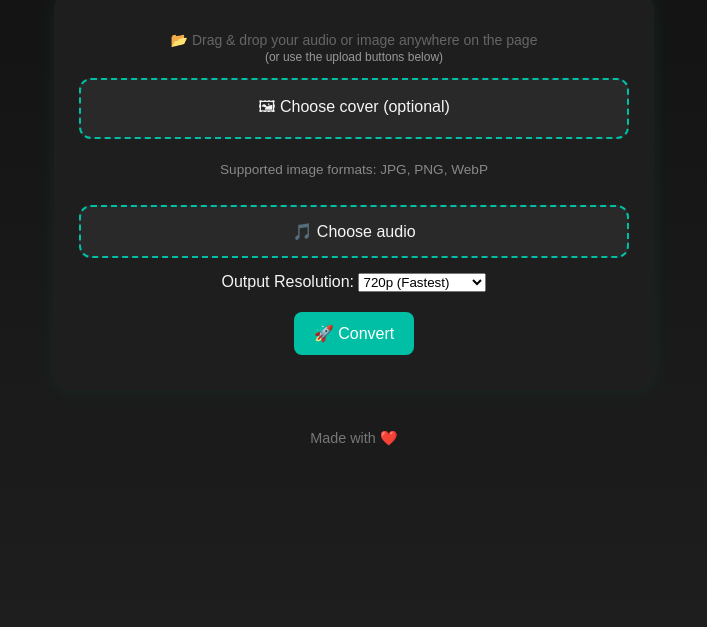
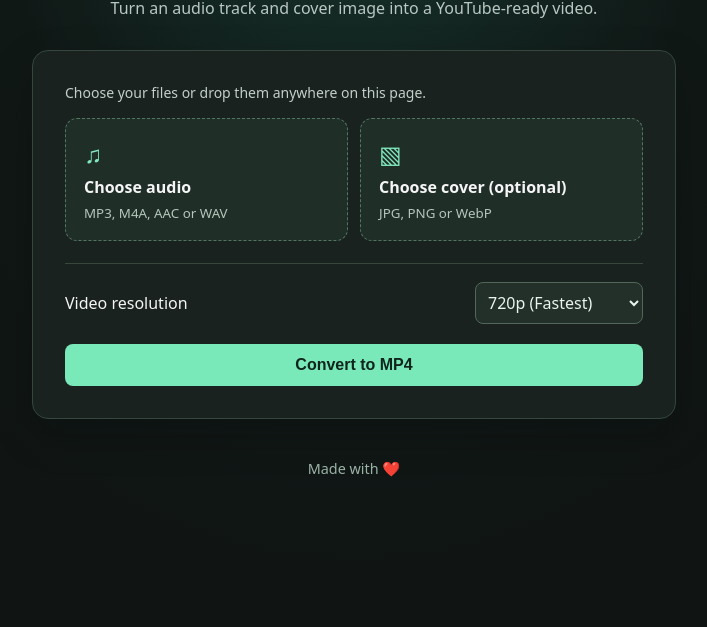
Before and after one commit to yusakukudo/audio2tube, a website: page index.html in a window 1280 px wide. Shown: the part 173-800 px from the top of the page, without its empty margins (286-993 px from the left). Drawn offline with Linux system fonts and the light colour scheme; no server answers; files whose address does not match are found by name.

Commit message:
Refresh converter layout and reconnect production conversion counter

```diff
--- a/api/conversions.js
+++ b/api/conversions.js
@@ -7,7 +7,9 @@ export default async function handler(req, res) {
     return res.status(405).end();
   }
   try {
-    const redis = Redis.fromEnv();
+    const redis = process.env.COUNTER_KV_REST_API_URL
+      ? new Redis({ url: process.env.COUNTER_KV_REST_API_URL, token: process.env.COUNTER_KV_REST_API_TOKEN })
+      : Redis.fromEnv();
     const conversions = req.method === "POST"
       ? await redis.incr("conversions")
       : Number(await redis.get("conversions") || 0);
--- a/index.html
+++ b/index.html
@@ -17,40 +17,36 @@
 <body>
   <div class="container">
 
-    <h1>🎧 Audio2Tube 🎥 </h1>
+    <h1>Audio<span>2Tube</span> </h1>
     <p class="subtitle">
-      Turn your image + audio into a ready-to-upload YouTube video!
+      Turn an audio track and cover image into a YouTube-ready video.
     </p>
 
     <div class="upload-card">
-      <p class="drag-hint">
-        📂 Drag & drop your audio or image anywhere on the page
-        <span class="drag-sub">(or use the upload buttons below)</span>
-      </p>
+      <p class="drag-hint">Choose your files or drop them anywhere on this page.</p>
       <div class="file-inputs">
-
         <label class="file-label">
-          <span id="image-label-text">🖼 Choose cover (optional)</span>
+          <span class="file-icon" aria-hidden="true">♫</span>
+          <strong id="audio-label-text">Choose audio</strong>
+          <small>MP3, M4A, AAC or WAV</small>
+          <input type="file" id="audio" accept="audio/*" />
+        </label>
+        <label class="file-label">
+          <span class="file-icon" aria-hidden="true">▧</span>
+          <strong id="image-label-text">Choose cover (optional)</strong>
+          <small>JPG, PNG or WebP</small>
           <input type="file" id="image" accept="image/*" />
         </label>
-        <img id="cover-preview" alt="Selected cover" hidden />
-        <p class="format-note">
-        Supported image formats: JPG, PNG, WebP
-        </p>
-        <label class="file-label">
-          <span id="audio-label-text">🎵 Choose audio</span>
-          <input type="file" id="audio" accept="audio/*" />
-        </label>
-
       </div>
+      <img id="cover-preview" alt="Selected cover" hidden />
       <div class="quality-row">
-        <label for="resolution">Output Resolution:</label>
+        <label for="resolution">Video resolution</label>
         <select id="resolution">
           <option value="1280">720p (Fastest)</option>
           <option value="1920">1080p (Balanced)</option>
         </select>
       </div>
-      <button id="convert">🚀 Convert</button>
+      <button id="convert">Convert to MP4</button>
       <button id="cancelBtn" class="cancel-btn">
         ⛔ Cancel
       </button>
--- a/script.js
+++ b/script.js
@@ -93,7 +93,7 @@ document.addEventListener("DOMContentLoaded", async () => {
                 "🖼 " + imageInput.files[0].name;
         } else {
             document.getElementById("image-label-text").innerText =
-                "🖼 Choose cover (optional)";
+                "Choose cover (optional)";
         }
     });
 
@@ -103,7 +103,7 @@ document.addEventListener("DOMContentLoaded", async () => {
                 "🎵 " + audioInput.files[0].name;
         } else {
             document.getElementById("audio-label-text").innerText =
-                "🎵 Choose audio";
+                "Choose audio";
         }
     });
     function showBusy(busy) {
--- a/style.css
+++ b/style.css
@@ -224,3 +224,33 @@ footer {
   align-self: center;
   border-radius: 6px;
 }
+
+* { box-sizing: border-box; }
+body {
+  color-scheme: dark;
+  background: radial-gradient(ellipse at 50% 0, #17352e 0, #101816 40%, #101413 78%);
+  font-family: system-ui, sans-serif;
+}
+.container { max-width: 680px; padding: clamp(42px, 9vh, 100px) 18px; }
+h1 { color: #f1faf6; background: none; -webkit-text-fill-color: currentColor; font-size: clamp(2.6rem, 7vw, 4rem); letter-spacing: -.065em; margin: 0; }
+h1 span { color: #69e4be; }
+.subtitle { color: #b9c8c3; margin: 10px auto 30px; line-height: 1.5; }
+.upload-card { padding: clamp(18px, 4vw, 32px); background: #19221f; border: 1px solid #34463e; box-shadow: 0 16px 40px #050a0738; }
+.drag-hint { color: #c3cfc9; text-align: left; margin: 0 0 16px; }
+.file-inputs { display: grid; grid-template-columns: repeat(2,minmax(0,1fr)); gap: 12px; }
+.file-label { text-align: left; background: #202e28; border: 1px dashed #537664; padding: 18px; display: grid; gap: 6px; overflow-wrap: anywhere; }
+.file-label:hover { background: #273a31; border-color: #82d4ad; }
+.file-icon { color: #81e9be; font-size: 1.5rem !important; }
+.file-label small { color: #b4c7bb; }
+.quality-row { border-top: 1px solid #37473e; padding-top: 18px; margin-top: 22px; display: flex; align-items: center; justify-content: space-between; gap: 8px; }
+select { font: inherit; color: #e9f4ed; background: #233029; border: 1px solid #52665a; border-radius: 8px; padding: 8px; }
+#convert { width: 100%; background: #79e9b9; color: #10251b; font-weight: 700; }
+#convert:hover { background: #94f0c9; }
+#convert:disabled { opacity: .6; }
+#status:empty { margin: 0; }
+#cover-preview { margin-top: 12px; }
+footer { color: #9bb2a6; }
+@media (max-width: 520px) {
+  .file-inputs { grid-template-columns: 1fr; }
+  .quality-row { flex-wrap: wrap; }
+}
```
